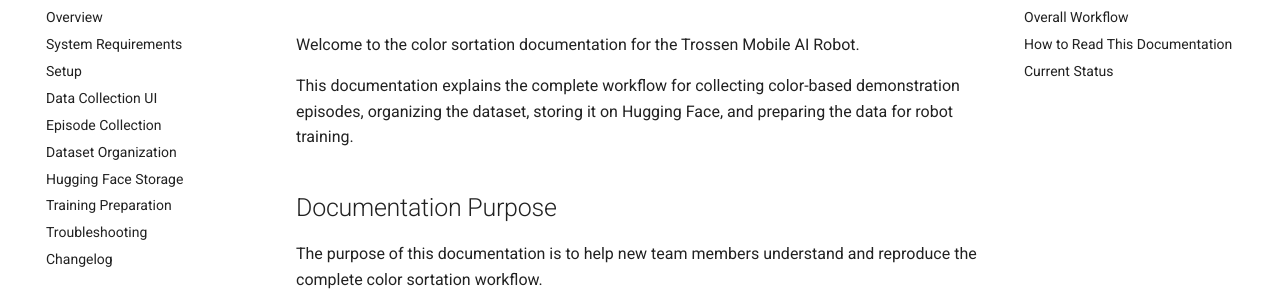
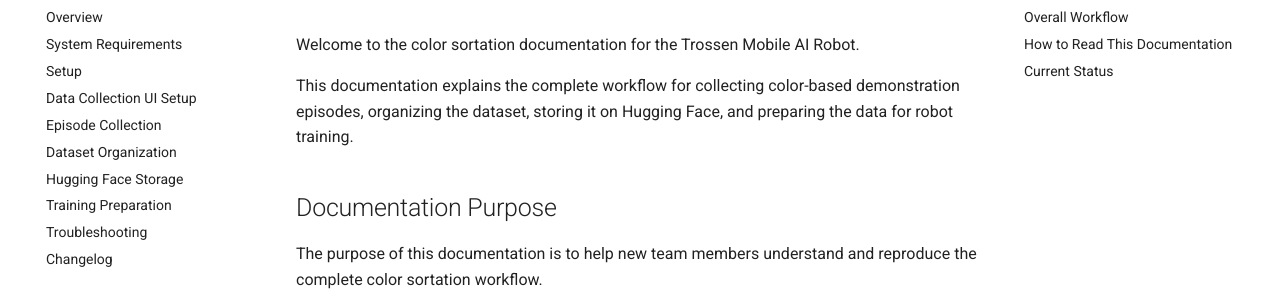
Before and after one commit to WaleedTahir102/Color-Sortation, an MkDocs documentation site: the page built from docs/index.md, in a window 1280 px wide. Shown: the part 148-439 px from the top of the page. Built offline with MkDocs 1.6.1 and Material for MkDocs 9.7.7, drawn with Linux system fonts in a browser that asks for light colours.

```diff
--- a/mkdocs.yml
+++ b/mkdocs.yml
@@ -17,7 +17,7 @@ nav:
   - Overview: 01_overview.md
   - System Requirements: 02_system_requirements.md
   - Setup: 03_setup.md
-  - Data Collection UI: 04_data_collection_ui.md
+  - Data Collection UI Setup: 04_data_collection_ui.md
   - Episode Collection: 05_episode_collection.md
   - Dataset Organization: 06_dataset_organization.md
   - Hugging Face Storage: 07_huggingface_storage.md
```
